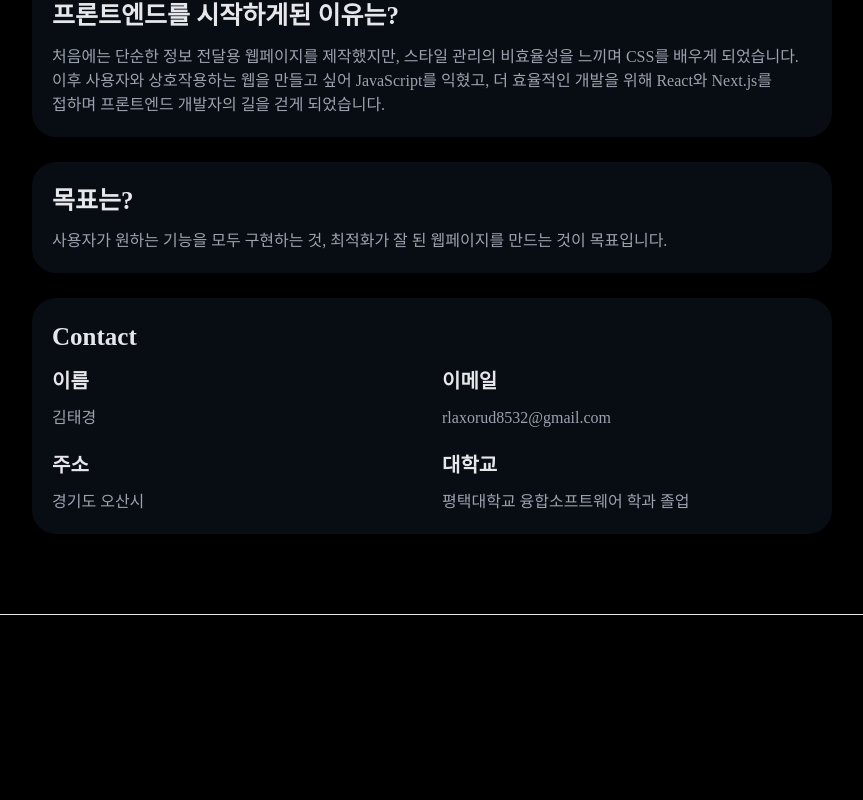
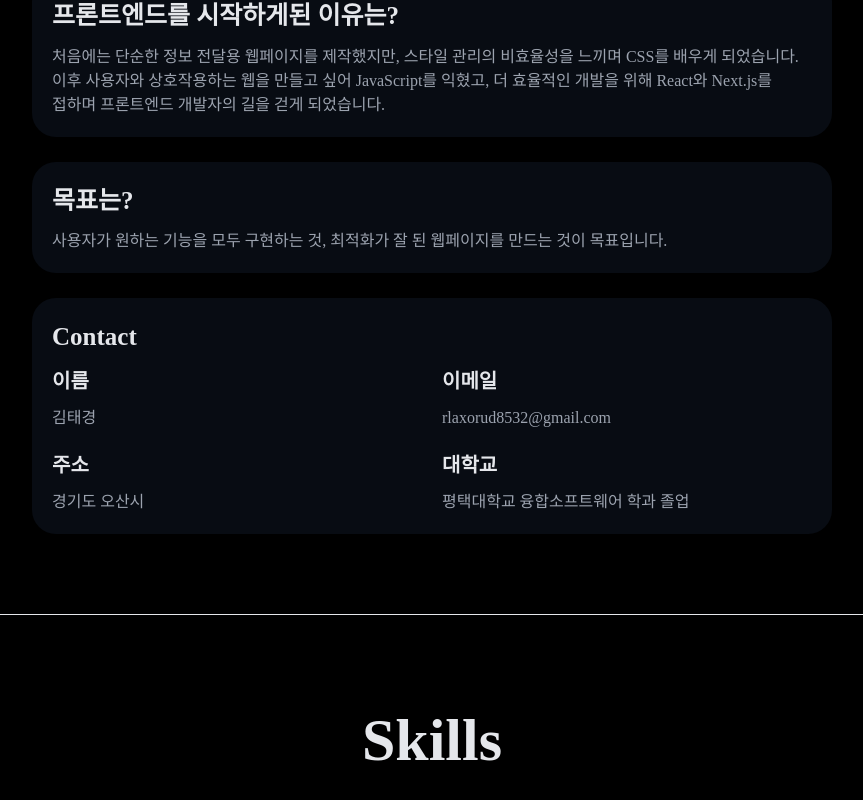
Before and after one commit to teakyungg/Frontend-Portfolio, a Next.js app: page / in a window 1280 px wide. Shown: the part 1118-1918 px from the top of the page, without its empty margins (208-1071 px from the left). Before the commit the page ends 1733 px from the top, so only its background shows below. Built offline with nearby package versions, Linux system fonts and the light colour scheme; a web font is replaced by a local one.

Commit message:
UI/skills createing

```diff
--- a/src/app/(main)/IntroContent.tsx
+++ b/src/app/(main)/IntroContent.tsx
@@ -37,6 +37,8 @@ export function IntroContent() {
 
   return (
     <div className={Style}>
+      <h2 className="sr-only">Intro Content</h2>
+
       {/* back Titile */}
       <span
         ref={back_Element}
--- a/src/app/(main)/page.tsx
+++ b/src/app/(main)/page.tsx
@@ -1,5 +1,6 @@
 import { AboutMe } from "./AboutMe";
 import { IntroContent } from "./IntroContent";
+import { Skills } from "./skills";
 
 export default function Main() {
   const intro_Style = "w-full h-[900px] pt-[62px] min-w-[700px]";
@@ -8,7 +9,6 @@ export default function Main() {
     <>
       {/* 인트로 */}
       <section className={intro_Style}>
-        <h2 className="sr-only">Intro Content</h2>
         <IntroContent />
       </section>
 
@@ -16,6 +16,11 @@ export default function Main() {
       <section>
         <AboutMe />
       </section>
+
+      {/* skills */}
+      <section>
+        <Skills />
+      </section>
     </>
   );
 }
--- /dev/null
+++ b/src/app/(main)/skills.tsx
@@ -0,0 +1,10 @@
+export function Skills() {
+  const Style = "w-[80%] flex flex-col items-center m-auto border-b py-[80px]";
+  const content_Style = "flex flex-col gap-[25px] w-[800px] pt-[25px]";
+
+  return (
+    <div className={Style}>
+      <h2 className="text-[60px] font-bold">Skills</h2>
+    </div>
+  );
+}
```
